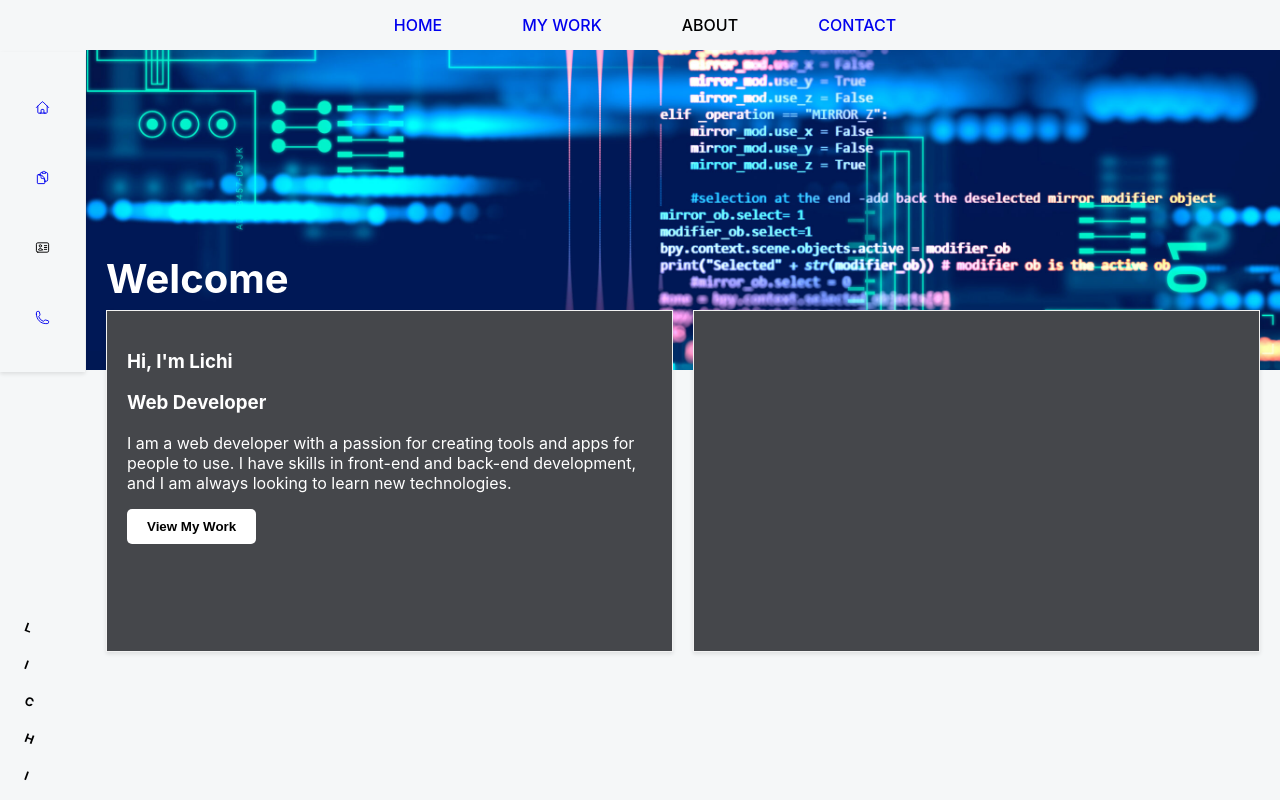
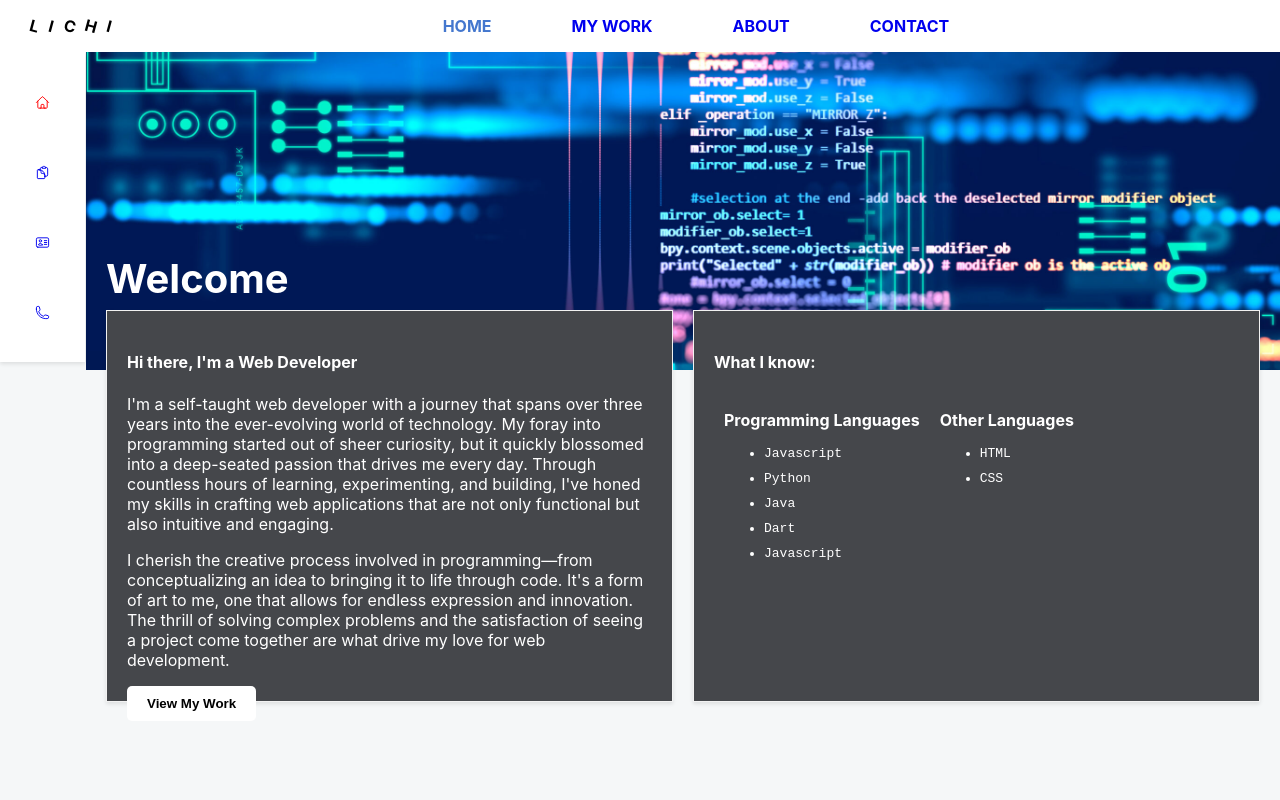
Before and after one commit to lichidevops/My-Personal-site, a React (Create React App) app: page / in a window 1280 px wide. Built offline with nearby package versions, Linux system fonts and the light colour scheme.

Commit message:
minor change

```diff
--- a/src/App.js
+++ b/src/App.js
@@ -5,6 +5,7 @@ import Homepage from './pages/Homepage.js';
 import ProgressStep from './pages/widgets/ProgressStep.js';
 import Portfolio from './pages/Portfolio.js';
 import ContactPage from './pages/ContactPage.js';
+import AboutPage from './pages/AboutPage.js';
 
 function App() {
   return (
@@ -14,6 +15,7 @@ function App() {
         <Route path="/portfolio/" element={<Portfolio />} >
           <Route path="ProgressStep" element={<ProgressStep />} />
         </Route>
+        <Route path='/about' element={<AboutPage/>} />
         <Route path='/contact' element={<ContactPage/>} />
       </Routes>
     </BrowserRouter>
--- a/src/components/layout/Layout.js
+++ b/src/components/layout/Layout.js
@@ -2,8 +2,9 @@ import React from 'react'
 import Navbar from '../navbar/Navbar'
 import './Layout.css'
 import Sidebar from '../sidebar/Sidebar'
+import '../sidebar/Sidebar.css'
+export default function Layout({children}) {
 
-export default function Layout({children}) {
   return (
     <>
     <div>
--- a/src/components/navbar/Navbar.css
+++ b/src/components/navbar/Navbar.css
@@ -1,24 +1,53 @@
 .navbar {
     padding: 0 20px;
-    height: 50px;
+    height: 52px;
     display: flex;
-    flex-direction: column;
+    /* flex-direction: column; */
     flex-direction: row;
-    justify-content: center;
+    justify-content: space-between;
     align-items: center;
     position: fixed;
     width: 100%;
     z-index: 100;
     top:0;
+    background-color: white;
 }
+
+.navbar-title{
+    display: flex;
+    /* padding-left: 10px; */
+    padding-right: 10px;
+}
+
+.navbar-title:hover p {
+    rotate: 0deg;
+    transition: all 0.5s ease;
+    transform: scale(1.5);
+    /* padding: 0; */
+    width: fit-content;
+}
+
+
+.navbar-title p {
+    margin-left: 10px;
+    font-weight: bold;
+    rotate: 15deg;
+}
+
 .navbar-items{
     display: flex;
+    align-items: center;
     justify-content: center; /* Center the items horizontally */
     align-items: center; /* Align the items vertically */
     list-style: none; /* Remove default list styling */
     padding: 0; /* Remove default padding */
-    font-weight: 500;
+    font-weight: bold;
 }
+
+.navbar-items a.active {
+    color: #4477CE;
+  }
+
 .navbar-item {
    margin: 0 30px;
    padding: 10px 10px;
--- a/src/components/navbar/Navbar.js
+++ b/src/components/navbar/Navbar.js
@@ -1,26 +1,31 @@
 import React from 'react'
 import './Navbar.css';
-import {Link} from 'react-router-dom';
+import {Link,NavLink} from 'react-router-dom';
 
 export default function Navbar() {
   return (
     <>
       <nav className='navbar'>
+      <div className='navbar-title'>
+          <p>L</p>
+          <p>I</p>
+          <p>C</p>
+          <p>H</p>
+          <p>I</p>
+        </div>
         <ul className='navbar-items'>
-            <Link to={'/'}>
-                <li className='navbar-item'>
-                    HOME
-                </li>
-            </Link>
-            <Link to={'/portfolio'}>
-                <li className='navbar-item'>
-                   MY WORK
-                </li>
-            </Link>
-            <li className='navbar-item'>ABOUT</li>
-            <Link to={'/contact'}>
-            <li className='navbar-item'>CONTACT</li>
-            </Link>
+            <NavLink to={'/'} className={({ isActive, isPending }) => isPending ? "pending" : isActive ? "active" : "" }>
+              <li className='navbar-item'>HOME</li>
+            </NavLink>
+            <NavLink to={'/portfolio'} className={({ isActive, isPending }) => isPending ? "pending" : isActive ? "active" : "" }>
+              <li className='navbar-item'>MY WORK</li>
+            </NavLink>
+            <NavLink to={'/about'}  className={({ isActive, isPending }) => isPending ? "pending" : isActive ? "active" : "" }>
+              <li className='navbar-item'>ABOUT</li>
+            </NavLink>
+            <NavLink to={'/contact'} className={({ isActive, isPending }) => isPending ? "pending" : isActive ? "active" : "" }>
+              <li className='navbar-item'>CONTACT</li>
+            </NavLink>
         </ul>
         <div className='sidebar-icon'>
           <svg xmlns="http://www.w3.org/2000/svg" fill="none" viewBox="0 0 24 24" strokeWidth={1.5} stroke="currentColor" className="w-6 h-6">
--- a/src/components/sidebar/Sidebar.css
+++ b/src/components/sidebar/Sidebar.css
@@ -1,10 +1,11 @@
 .sidebar-main {
-    padding:10px 5px;
+    padding:5px 5px;
     box-shadow:  0 2px 4px 0 rgba(0, 0, 0, 0.1);
     /* height: 100%; */
     margin-top: 2px;
     width: 75px;
     position: fixed;
+    background-color: white;
 }
 
 .sidebar-main:hover {
@@ -18,38 +19,10 @@
     display: block;
 }
 
-.sidebar-main:hover ~ .myName p {
-    rotate: 0deg;
-    transition: all 0.5s ease;
-    transform: scale(2.0);
-    /* padding: 0; */
-    width: fit-content;
-}
 
 .sidebar-main:hover ~ .myName {
     display: flex;
     transition: all 0.5s ease;
-}
-
-.myName{
-    align-self: center;
-    align-items: center;
-    justify-content: center;
-    text-align: center;
-    padding: 0 20px;
-    bottom: 0;
-    position: fixed;
-}
-
-.myName p{
-    font-size: 12px;
-    padding: 5px;
-    font-weight: bold;
-    text-align: center;
-    margin: 10;
-    rotate: 20deg;
-    width: fit-content;
-    /* padding: 3px; */
 }
 
 .sidebar-item {
@@ -65,6 +38,7 @@
     justify-content: start;
     height: 30px;
     align-items: center;
+    font-weight: bold;
 }
 
 .sidebar-item:hover {
@@ -117,3 +91,9 @@
         transition: all 0.5s ease;
     }
 }
+
+
+.sidebar-main a.active {
+    color: red;
+    font-size: 30px;
+  }
--- a/src/components/sidebar/Sidebar.js
+++ b/src/components/sidebar/Sidebar.js
@@ -4,51 +4,47 @@ import HomeIcon from '../icons/HomeIcon';
 import ClipboardIcon from '../icons/ClipboardIcon';
 import AboutIcon from '../icons/AboutIcon';
 import PhoneIcon from '../icons/PhoneIcon';
-import {Link} from 'react-router-dom';
+import {Link,NavLink} from 'react-router-dom';
 
 export default function Sidebar() {
   return (
     <>
         <ul className='sidebar-main'>
-            <Link to={'/'}>
+            <NavLink to={'/'} className={({ isActive, isPending }) => isPending ? "pending" : isActive ? "active" : "" }>
                 <li className='sidebar-item'>
                     <div className='sidebar-icon'>
                         <HomeIcon />
                     </div>
                     <p>Home</p>
                 </li>
-            </Link>
-            <Link to={'/portfolio'}>
+            </NavLink>
+            <NavLink to={'/portfolio'} className={({ isActive, isPending }) => isPending ? "pending" : isActive ? "active" : "" }>
                 <li className='sidebar-item'>
                     <div className='sidebar-icon'>
                         <ClipboardIcon />
                     </div>
                     <p>My Work</p>
                 </li>
-            </Link>
+            </NavLink>
+            <NavLink to={'/about'} className={({ isActive, isPending }) => isPending ? "pending" : isActive ? "active" : "" }>
             <li className='sidebar-item'>
                 <div className='sidebar-icon'>
                     <AboutIcon />
                 </div>
                 <p>About</p>
             </li>
-            <Link to={'/contact'}>
+            </NavLink>
+            <NavLink to={'/contact'} className={({ isActive, isPending }) => isPending ? "pending" : isActive ? "active" : "" }>
                 <li className='sidebar-item'>
                     <div className='sidebar-icon'>
                         <PhoneIcon />
                     </div>
                     <p>Contact</p>
                 </li>
-            </Link>
+            </NavLink>
 
         </ul>
-        <div className='myName'>
-            <p>L</p>
-            <p>I</p>
-            <p>C</p>
-            <p>H</p>
-            <p>I</p>
-        </div>
+
         <ul className='sidebar-small' hidden>
             <li className='sidebar-item'>1</li>
             <li className='sidebar-item'>2 </li>
--- a/src/pages/AboutPage.css
+++ b/src/pages/AboutPage.css
@@ -0,0 +1,4 @@
+.about-body{
+    padding: 10px;
+    height: 100vh;
+}
--- a/src/pages/AboutPage.js
+++ b/src/pages/AboutPage.js
@@ -1,10 +1,13 @@
 import React from 'react'
-import Layout from '../components/layout/Layout'
+import Layout from '../components/layout/Layout';
+import './AboutPage.css'
 
 export default function AboutPage() {
   return (
     <Layout>
-
+        <div className='about-body'>
+          <p>Hello</p>
+        </div>
     </Layout>
   )
 }
--- a/src/pages/Homepage.css
+++ b/src/pages/Homepage.css
@@ -55,11 +55,34 @@
    color: white ;
 }
 
+.homepage-my-skills{
+    color: white;
+}
+
 .homepage-title{
     color: white;
 }
 .homepage-text-box{
     background-color: #45474B;
-    height: 300px;
+    height: 350px;
     box-shadow: 0 14px 8px 0 rgba(0, 0, 0, 0.2), 0 6px 20px 0 rgba(0, 0, 0, 0.19);;
 }
+
+.my-skills-layout{
+    display: flex;
+    width: 100%;
+}
+
+.skills-layout-child{
+    padding-left:  10px;
+    padding-right: 10px;
+}
+
+.skills-layout-child p{
+    font-weight: 700;
+}
+
+.skills-layout-child ul li {
+    margin-top: 10px;
+    font-family: monospace;
+}
--- a/src/pages/Homepage.js
+++ b/src/pages/Homepage.js
@@ -19,14 +19,13 @@ export default function Homepage() {
         <div className='homepage-body'>
             <div className='homepage-text-box'>
                 <div className='homepage-title'>
-                    <h3>Hi, I'm <span className='homepage-title-name'>Lichi</span></h3>
-                    <h3>Web Developer</h3>
+                    <h4>Hi there, I'm a Web Developer</h4>
                 </div>
                 <div className='homepage-about'>
                     <p>
-                        I am a web developer with a passion for creating tools and apps for people to use.
-                        I have skills in front-end and back-end development, and I am always looking to learn new technologies.
+                        I'm a self-taught web developer with a journey that spans over three years into the ever-evolving world of technology. My foray into programming started out of sheer curiosity, but it quickly blossomed into a deep-seated passion that drives me every day. Through countless hours of learning, experimenting, and building, I've honed my skills in crafting web applications that are not only functional but also intuitive and engaging.
                     </p>
+                    <p>I cherish the creative process involved in programming—from conceptualizing an idea to bringing it to life through code. It's a form of art to me, one that allows for endless expression and innovation. The thrill of solving complex problems and the satisfaction of seeing a project come together are what drive my love for web development.</p>
                 </div>
                 <div className='homepage-cta'>
                     <Link to={'/portfolio'}>
@@ -36,7 +35,30 @@ export default function Homepage() {
             </div>
 
             <div className='homepage-text-box'>
+                <div className='homepage-my-skills'>
+                    <h4>What I know:</h4>
+                    <div className='my-skills-layout'>
+                        <div className='skills-layout-child'>
+                            <p>Programming Languages</p>
+                            <ul>
+                                <li>Javascript</li>
+                                <li>Python</li>
+                                <li>Java</li>
+                                <li>Dart</li>
+                                <li>Javascript</li>
+                            </ul>
+                        </div>
+                        <div className='skills-layout-child'>
+                            <p>Other Languages</p>
+                            <ul>
+                                <li>HTML</li>
+                                <li>CSS</li>
+                            </ul>
+                        </div>
+                    </div>
 
+
+                </div>
             </div>
         </div>
         </div>
```
